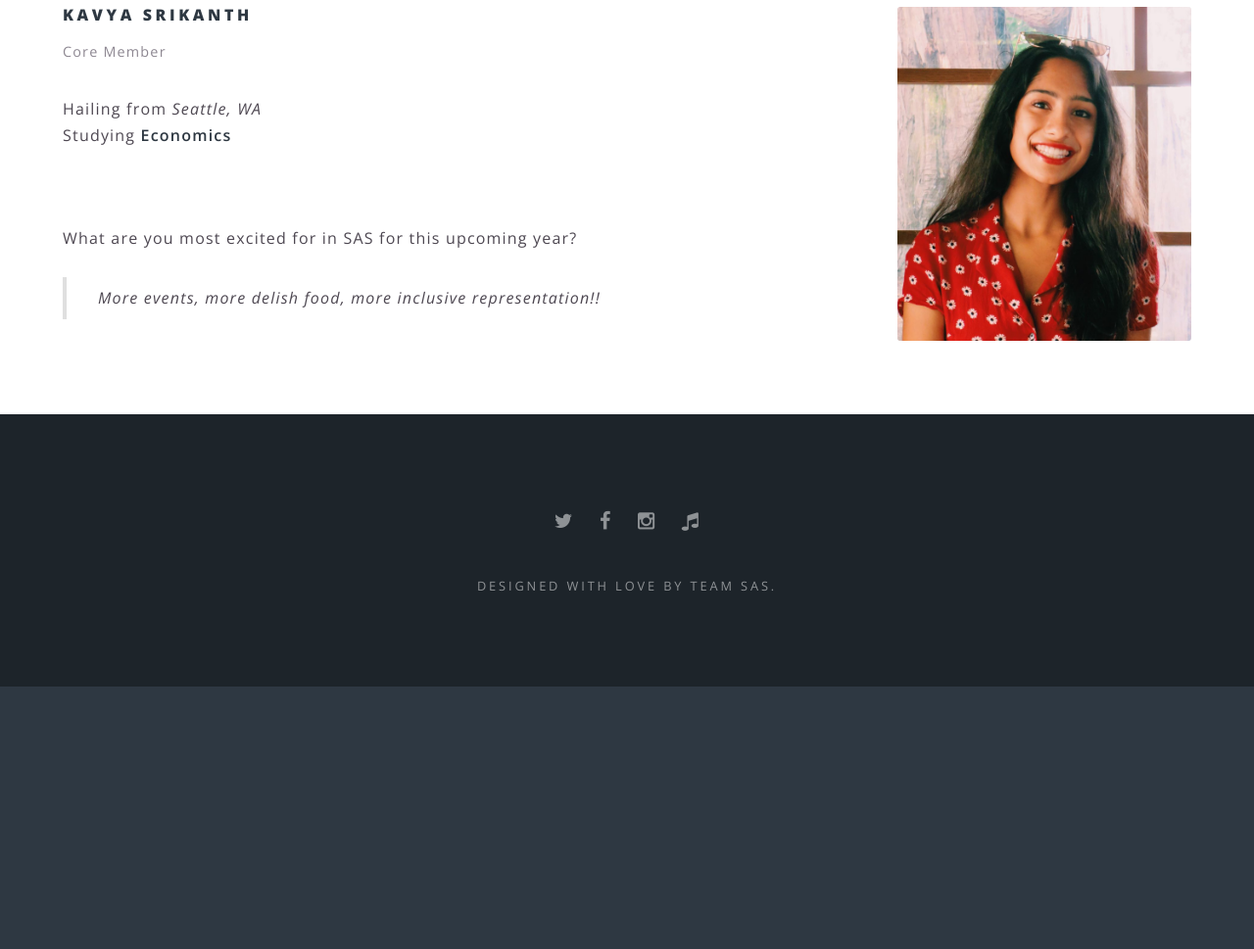
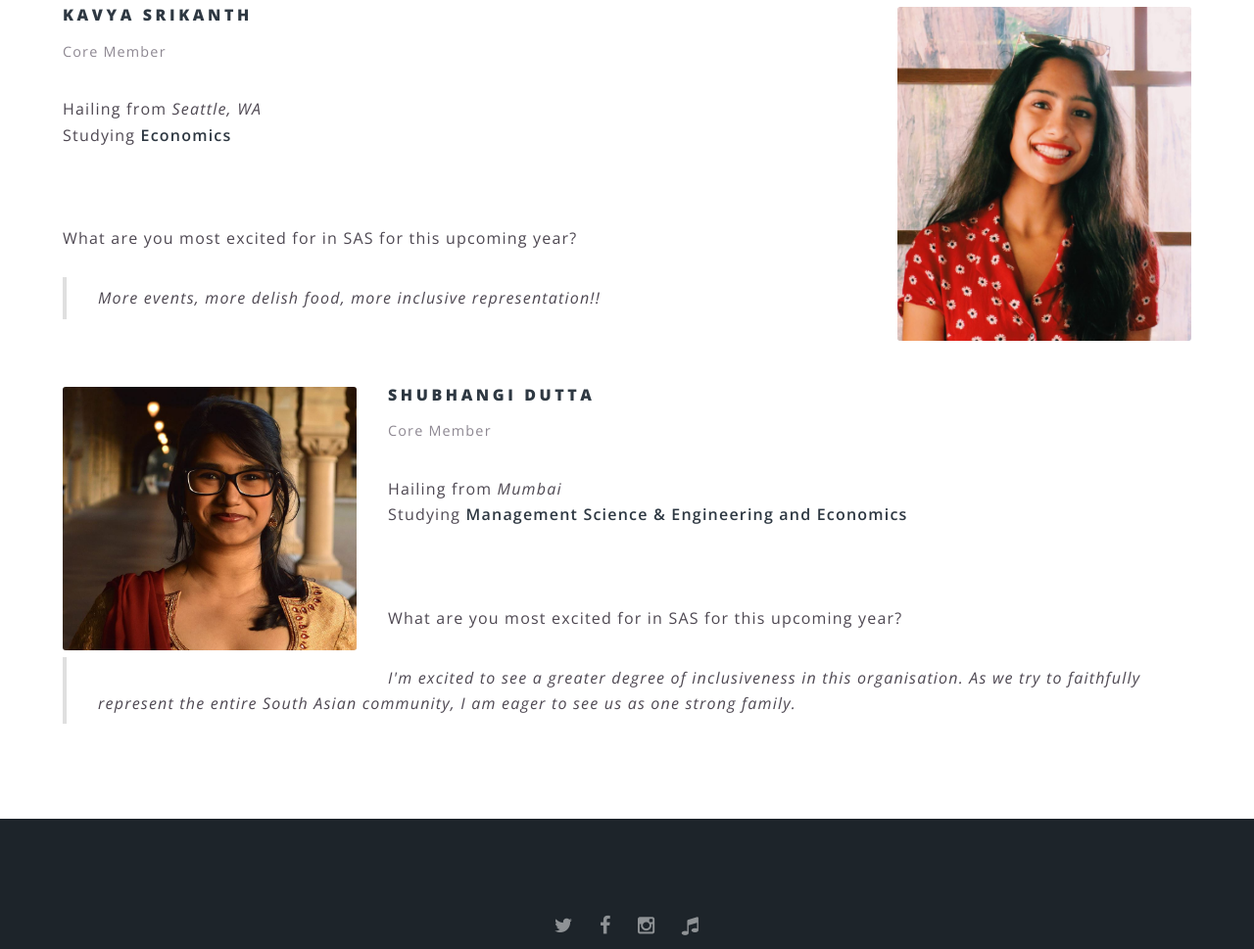
Before and after one commit to nraghuraman/stanford-south-asian-society-website, a plain HTML site: page team.html in a window 1280 px wide. Shown: the part 2589-3558 px from the top of the page at 98% size. Before the commit the page ends 3290 px from the top, so only its background shows below. Drawn offline with nearby package versions, Linux system fonts and the light colour scheme.

Commit message:
Update team.html

```diff
--- a/team.html
+++ b/team.html
@@ -70,7 +70,7 @@
                                     <p><span class="image left"><img src="images/people/nikhil.JPG" alt="" /></span>
                                     <header>
                                         <h4>Nikhil Raghuraman</h4>
-                                        <p>Communications Director</p>
+                                        <p>Communication Director</p>
                                     </header>
                                     <span class="bio-items">Hailing from <i>Carmel, IN</i><br>
                                         Studying <b>Computer Science</b></span><br><br><br><br>
@@ -114,6 +114,18 @@
                                     	<blockquote>More events, more delish food, more inclusive representation!!</blockquote>
 									</p>
 								</section>
+								<section class="bio-entry">
+                                    <p><span class="image left"><img src="images/people/shubhangi.jpg" alt="" /></span>
+                                    <header>
+                                        <h4>Shubhangi Dutta</h4>
+                                        <p>Core Member</p>
+                                    </header>
+                                    <span class="bio-items">Hailing from <i>Mumbai</i><br>
+                                        Studying <b>Management Science & Engineering and Economics</b></span><br><br><br><br>
+                                    <span>What are you most excited for in SAS for this upcoming year?<br></br></span>
+                                    <blockquote>I'm excited to see a greater degree of inclusiveness in this organisation. As we try to faithfully represent the entire South Asian community, I am eager to see us as one strong family.</blockquote>
+                                    </p>
+                                </section>
                             </div>
                         </section>
 					</article>
```
Also changed, not shown: images/people/shubhangi.jpg (added), 3 other files.
